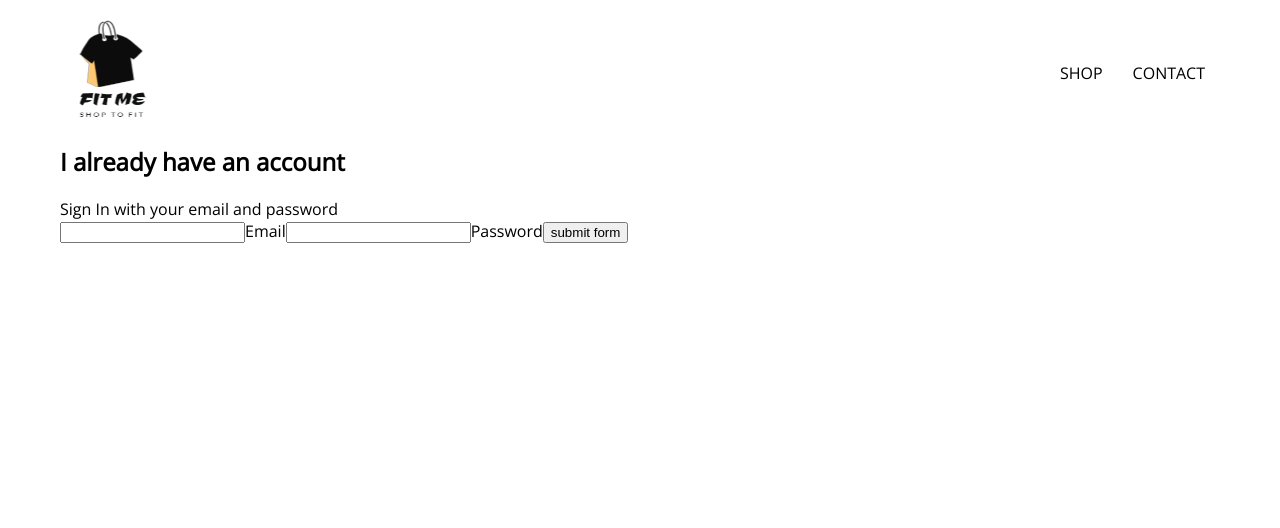
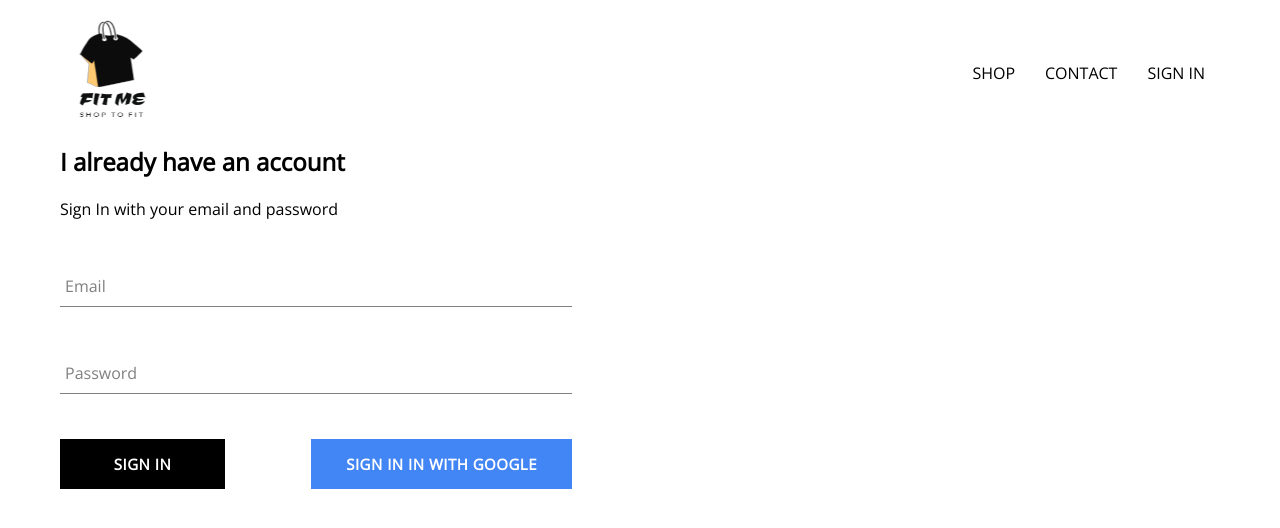
Before and after one commit to Dannyobito/fit-me, a React (Create React App) app: page /signin-signup in a window 1280 px wide. Shown: the top 528 px of the page. Built offline with nearby package versions, Linux system fonts and the light colour scheme; no server answers.

Commit message:
integrated firebase auth

```diff
--- a/package.json
+++ b/package.json
@@ -6,6 +6,7 @@
     "@testing-library/jest-dom": "^5.17.0",
     "@testing-library/react": "^13.4.0",
     "@testing-library/user-event": "^13.5.0",
+    "firebase": "^10.4.0",
     "react": "^18.2.0",
     "react-dom": "^18.2.0",
     "react-router": "^6.15.0",
--- a/src/App.js
+++ b/src/App.js
@@ -4,12 +4,31 @@ import Header from './components/header/Header';
 import Homepage from './pages/homepage/Homepage';
 import ShopPage from './pages/shop/ShopPage';
 import SignInSignUp from './pages/SignInSignUp/SignInSignUp';
+import { auth } from './firebase/firebase.utils';
 import { Route, Routes } from 'react-router';
 
-const App = () => {
+class App extends React.Component {
+  constructor(){
+    super();
+    this.state = {
+       currentUser: null
+    }
+  }
+  unsubscribeFromAuth = null;
+  componentDidMount(){
+    this.unsubscribeFromAuth = auth.onAuthStateChanged(user=>{
+      this.setState({currentUser:user});
+      console.log(user);
+    })
+  }
+  componentWillUnmount(){
+    this.unsubscribeFromAuth();
+  }
+
+  render(){
     return (
       <div>
-      <Header/>
+        <Header currentUser = {this.state.currentUser}/>
         <Routes>
           <Route path='/' element={<Homepage/>}/>
           <Route path='/shop' element={<ShopPage/>}/>
@@ -19,5 +38,6 @@ const App = () => {
       </div>
     );
   }
+}
 
 export default App;
--- a/src/components/SignIn/SignIn.js
+++ b/src/components/SignIn/SignIn.js
@@ -1,5 +1,8 @@
-import React from 'react'
-
+import React from 'react';
+import { signInWithGoogle } from '../../firebase/firebase.utils';
+import FormInput from '../forminput/FormInput';
+import Button from '../button/Button';
+import './SignIn.scss'
 class SignIn extends React.Component {
     constructor(){
         super();
@@ -27,11 +30,16 @@ class SignIn extends React.Component {
             <h2>I already have an account</h2>
             <span>Sign In with your email and password</span>
             <form onSubmit={this.handleSubmit}>
-                <input name='email' type='email' value={this.state.email} onChange={this.handleChange} required/>
-                <label>Email</label>
-                <input name='password' type='password' value={this.state.password} onChange={this.handleChange} required/>
-                <label>Password</label>
-                <input type='submit' value= 'submit form'/>
+                <FormInput name='email' type='email' label='Email' value={this.state.email} handleChange={this.handleChange} />
+                <FormInput name='password' type='password' label='Password' value={this.state.password} handleChange={this.handleChange}/>
+                <div className='buttons'>
+                    <Button type='submit'>Sign In</Button>
+                    <Button onClick={signInWithGoogle}  isGoogleSignIn>
+                        {' '}
+                        Sign In in with Google
+                        {' '}
+                    </Button>
+                </div>
             </form>
         </div>
       )
--- a/src/components/SignIn/SignIn.scss
+++ b/src/components/SignIn/SignIn.scss
@@ -0,0 +1,12 @@
+.sign-in {
+    width: 40vw;
+    display: flex;
+    flex-direction: column;
+    .title {
+        margin: 10px;
+    }
+    .buttons {
+        display: flex;
+        justify-content: space-between;
+    }
+}
--- /dev/null
+++ b/src/components/button/Button.js
@@ -0,0 +1,12 @@
+import React from 'react';
+import './Button.scss'
+
+const Button = ({children, isGoogleSignIn, ...otherProps}) => {
+  return (
+    <button className={`${isGoogleSignIn ? 'google-sign-in': ''} custom-button`} {...otherProps}>
+        {children}
+    </button>
+  )
+}
+
+export default Button
--- /dev/null
+++ b/src/components/button/Button.scss
@@ -0,0 +1,31 @@
+.custom-button {
+    min-width: 165px;
+    width: auto;
+    height: 50px;
+    letter-spacing: 0.5px;
+    line-height: 50px;
+    padding: 0 35px 0 35px;
+    font-size: 15px;
+    background-color: black;
+    color: white;
+    text-transform: uppercase;
+    font-family: 'Open Sans', "Segoe UI", Tahoma, sans-serif;
+    font-weight: bolder;
+    border: none;
+    cursor: pointer;
+
+    &:hover {
+      background-color: white;
+      color: black;
+      border: 1px solid black;
+    }
+    &.google-sign-in {
+      background-color: #4285f4;
+      color: white;
+
+      &:hover {
+        background-color: #357ae8;
+        border: none;
+      }
+    }
+  }
--- /dev/null
+++ b/src/components/forminput/FormInput.js
@@ -0,0 +1,18 @@
+import React from 'react';
+import './FormInput.scss';
+const FormInput = ({handleChange, label, ...otherProps}) => {
+  return (
+    <div className='group'>
+        <input className='form-input' onChange={handleChange} {...otherProps}/>
+        {
+            label ?
+            (<label className={`${otherProps.value.length ? 'shrink' : ''} form-input-label `}>
+                {label}
+            </label>)
+            : null
+        }
+    </div>
+  )
+}
+
+export default FormInput;
--- /dev/null
+++ b/src/components/forminput/FormInput.scss
@@ -0,0 +1,54 @@
+$sub-color: grey;
+$main-color: black;
+
+@mixin shrinkLabel {
+  top: -14px;
+  font-size: 12px;
+  color: $main-color;
+}
+
+.group {
+  position: relative;
+  margin: 45px 0;
+
+  .form-input {
+    background: none;
+    background-color: white;
+    color: $sub-color;
+    font-size: 18px;
+    padding: 10px 10px 10px 5px;
+    display: block;
+    width: 100%;
+    border: none;
+    border-radius: 0;
+    border-bottom: 1px solid $sub-color;
+    margin: 25px 0;
+
+    &:focus {
+      outline: none;
+    }
+
+    &:focus ~ .form-input-label {
+      @include shrinkLabel();
+    }
+  }
+
+  input[type='password'] {
+    letter-spacing: 0.3em;
+  }
+
+  .form-input-label {
+    color: $sub-color;
+    font-size: 16px;
+    font-weight: normal;
+    position: absolute;
+    pointer-events: none;
+    left: 5px;
+    top: 10px;
+    transition: 300ms ease all;
+
+    &.shrink {
+      @include shrinkLabel();
+    }
+  }
+}
--- a/src/components/header/Header.js
+++ b/src/components/header/Header.js
@@ -1,8 +1,9 @@
 import React from 'react';
+import { auth } from '../../firebase/firebase.utils';
 import Logo from './logo.png';
 import './Header.scss';
 import { Link } from 'react-router-dom';
-const Header = () => {
+const Header = ({currentUser}) => {
   return (
     <div className='header'>
         <Link className='logo-container' to={'/'}>
@@ -11,7 +12,11 @@ const Header = () => {
         <div className='options'>
             <Link className='option' to={'/shop'}>SHOP</Link>
             <Link className='option' to={'/contact'}>CONTACT</Link>
-
+          {
+            currentUser?
+            <div className='option' onClick={()=>auth.signOut()}>SIGN OUT</div>
+            : <Link className='option' to={'/signin-signup'}>SIGN IN</Link>
+          }
         </div>
     </div>
   )
--- a/src/components/header/Header.scss
+++ b/src/components/header/Header.scss
@@ -9,6 +9,7 @@
 
       .option {
         padding: 10px 15px;
+        cursor: pointer;
       }
     }
   }
--- /dev/null
+++ b/src/firebase/firebase.utils.js
@@ -0,0 +1,20 @@
+import firebase from 'firebase/compat/app';
+import 'firebase/compat/firestore';
+import 'firebase/compat/auth';
+const config = {
+    apiKey: "AIzaSyA7DWocV7fwt1BYHAYX1aOaIFF2nbcUv18",
+    authDomain: "fit-mee.firebaseapp.com",
+    projectId: "fit-mee",
+    storageBucket: "fit-mee.appspot.com",
+    messagingSenderId: "822255138090",
+    appId: "1:822255138090:web:a68922f6fcbc2d1dffda53",
+    measurementId: "G-G6QFJVNCH4"
+  };
+  firebase.initializeApp(config);
+  export const auth = firebase.auth();
+  export const firestore = firebase.firestore();
+
+ const provider = new firebase.auth.GoogleAuthProvider();
+ provider.setCustomParameters({ prompt: 'select_account'});
+ export const signInWithGoogle = () => auth.signInWithPopup(provider);
+ export default firebase;
--- a/src/index.css
+++ b/src/index.css
@@ -1,4 +1,7 @@
 @import url('https://fonts.googleapis.com/css2?family=Comfortaa&family=Kaushan+Script&family=Open+Sans&family=Oswald&display=swap');
+*{
+  box-sizing: border-box;
+}
 body {
   margin: 0;
 }
```
Also changed, not shown: 1 other file (tests, documents, lock files or other folders). Lines whose indentation alone changed are shown as unchanged.
